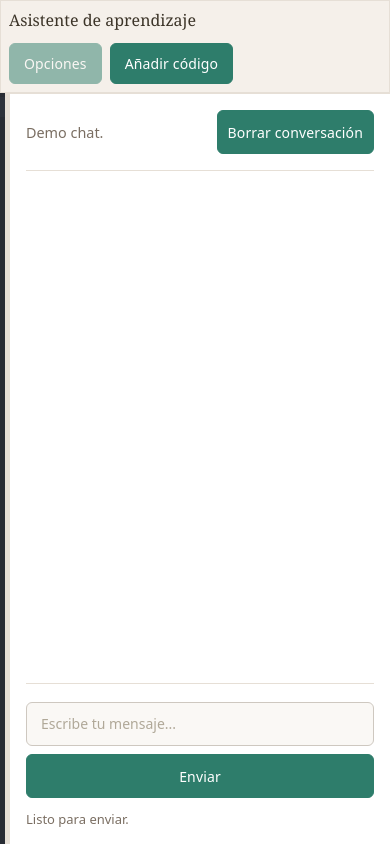
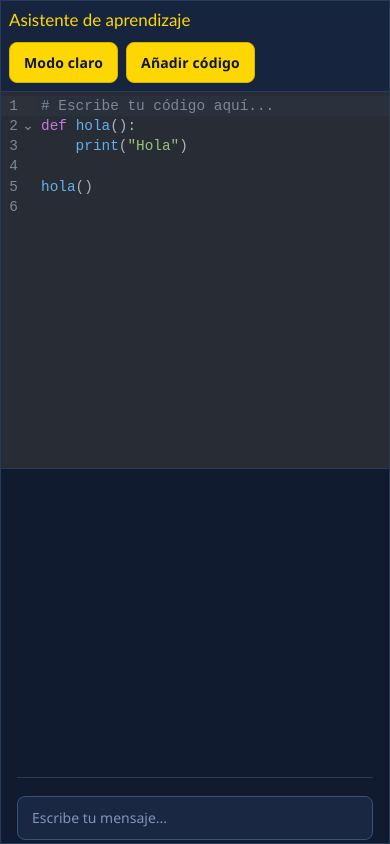
Before and after one commit to Mario-Grc/proyecto-tfg, a React (Vite) app: page / in a window 390 px wide. Built offline with nearby package versions, Linux system fonts and the light colour scheme.

Commit message:
feat(App): añadir tema claro/oscuro y cambiar paleta de colores

```diff
--- a/src/App.css
+++ b/src/App.css
@@ -3,8 +3,16 @@
    ============================ */
 .app-shell {
   height: 100vh;
+  padding: 0;
+}
+
+.workspace-frame {
+  height: 100%;
   display: grid;
   grid-template-rows: auto 1fr;
+  border: var(--border-width) solid var(--color-border-soft);
+  background: var(--color-bg-panel);
+  box-shadow: 0 14px 30px var(--color-shadow-soft);
 }
 
 .topbar {
@@ -13,13 +21,13 @@
   justify-content: space-between;
   gap: var(--space-5);
   background: var(--color-bg-surface);
-  border: var(--border-width) solid var(--color-border-soft);
+  border-bottom: var(--border-width) solid var(--color-border-soft);
   padding: var(--space-4) var(--space-5);
 }
 
 .topbar-title {
   font-family: var(--font-family-heading);
-  font-size: 1rem;
+  font-size: 1.06rem;
   color: var(--color-text-heading);
 }
 
@@ -38,6 +46,7 @@
 .app-layout {
   display: flex;
   overflow: hidden;
+  min-height: 0;
 }
 
 /* ============================
@@ -65,7 +74,7 @@
    Handle de redimensionado
    ============================ */
 .resize-handle {
-  width: 5px;
+  width: 6px;
   flex-shrink: 0;
   background: var(--color-border-soft);
   cursor: col-resize;
@@ -74,13 +83,13 @@
 }
 
 .resize-handle::after {
-  content: '';
+  content: "";
   position: absolute;
   inset: 0 -4px;
 }
 
 .resize-handle:hover {
-  background: var(--color-bg-accent);
+  background: var(--color-tertiary);
 }
 
 /* ============================
@@ -93,6 +102,7 @@
   padding: var(--space-5);
   overflow: hidden;
   background: var(--color-bg-panel);
+  border-left: var(--border-width) solid var(--color-border-soft);
 }
 
 /* ============================
@@ -160,33 +170,36 @@
 
 .user-message {
   white-space: pre-wrap;
-  background: var(--color-bg-accent);
-  color: var(--color-text-inverse);
+  background: var(--color-primary);
+  color: var(--color-text-on-primary);
   border-radius: var(--radius-message-user);
   align-self: flex-end;
 }
 
 .llm-message {
   background: var(--color-bg-message);
+  border: var(--border-width) solid var(--color-border-soft);
   border-radius: var(--radius-message-llm);
   align-self: flex-start;
   color: var(--color-text-base);
 }
 
-/* Markdown dentro de mensajes LLM */
 .llm-message p {
   margin: 0 0 0.5em 0;
 }
+
 .llm-message p:last-child {
   margin-bottom: 0;
 }
+
 .llm-message ul,
 .llm-message ol {
   margin: 0.4em 0;
   padding-left: 1.4em;
 }
+
 .llm-message pre {
-  background: var(--color-bg-app);
+  background: var(--color-bg-code-block);
   color: var(--color-text-code);
   border-radius: var(--radius-md);
   padding: var(--space-4) var(--space-5);
@@ -194,21 +207,25 @@
   font-size: var(--font-size-code);
   margin: 0.5em 0;
 }
+
 .llm-message code {
   font-family: var(--font-family-mono);
   font-size: 0.875em;
 }
+
 .llm-message pre code {
   background: none;
   padding: 0;
   color: inherit;
 }
+
 .llm-message :not(pre) > code {
   background: var(--color-bg-code-inline);
   border-radius: var(--radius-sm);
   padding: 1px var(--space-1);
   color: var(--color-text-base);
 }
+
 .llm-message blockquote {
   border-left: var(--border-strong) solid var(--color-border-muted);
   margin: 0.5em 0;
@@ -275,21 +292,21 @@ textarea::placeholder {
 textarea:focus,
 button:focus-visible {
   outline: none;
-  border-color: var(--color-bg-accent);
+  border-color: var(--color-tertiary);
+  box-shadow: 0 0 0 3px var(--color-focus-ring);
 }
 
 button {
   cursor: pointer;
-  background: var(--color-bg-accent);
-  color: var(--color-text-inverse);
-  border-color: var(--color-bg-accent);
-  font-weight: 500;
+  background: var(--color-primary);
+  color: var(--color-text-on-primary);
+  border-color: var(--color-primary-border);
+  font-weight: 600;
   letter-spacing: 0.01em;
 }
 
 button:hover:not(:disabled) {
-  background: var(--color-bg-accent-hover);
-  border-color: var(--color-bg-accent-hover);
+  filter: brightness(1.03);
 }
 
 button:disabled {
@@ -310,17 +327,27 @@ button:disabled {
    Responsive
    ============================ */
 @media (max-width: 768px) {
+  .app-shell {
+    padding: 0;
+  }
+
   .topbar {
     flex-wrap: wrap;
     padding: var(--space-3);
   }
 
   .app-layout {
+    display: grid;
     grid-template-columns: 1fr;
     grid-template-rows: 1fr 1fr;
   }
 
+  .resize-handle {
+    display: none;
+  }
+
   .chat-panel {
+    width: auto !important;
     border-left: none;
     border-top: var(--border-width) solid var(--color-border-soft);
     padding: var(--space-7);
--- a/src/App.tsx
+++ b/src/App.tsx
@@ -11,6 +11,8 @@ interface Message {
     text: string;
     type: "user" | "llm";
 }
+
+type ThemeMode = "dark" | "light";
 
 // prompt inicial del sistema
 const SYSTEM_PROMPT: ConversationMessage = { role: "system", content: "Eres un asistente útil y breve." };
@@ -29,6 +31,7 @@ function App() {
     const [status, setStatus] = useState("Listo para enviar.");
     const [loading, setLoading] = useState(false);
     const [inputText, setInputText] = useState("");
+    const [themeMode, setThemeMode] = useState<ThemeMode>(() => loadFromStorage<ThemeMode>("theme_mode", "dark"));
 
     const [chatWidth, setChatWidth] = useState<number>(() => {
         const savedAndParsed = Number(localStorage.getItem("chat_panel_width"));
@@ -89,6 +92,11 @@ function App() {
         localStorage.setItem("full_conversation", JSON.stringify(conversationRef.current));
         localStorage.setItem("next_message_id", JSON.stringify(nextIdRef.current));
     }, [messages]);
+
+    useEffect(() => {
+        document.documentElement.setAttribute("data-theme", themeMode);
+        localStorage.setItem("theme_mode", JSON.stringify(themeMode));
+    }, [themeMode]);
 
     async function handleSend(text: string) {
         const userId = nextIdRef.current++;
@@ -196,12 +204,19 @@ function App() {
         setStatus("Conversación borrada.");
     }
 
+    function toggleTheme() {
+        setThemeMode((prev) => (prev === "dark" ? "light" : "dark"));
+    }
+
     return (
         <div className="app-shell">
+            <div className="workspace-frame">
                 <header className="topbar">
                     <div className="topbar-title">Asistente de aprendizaje</div>
                     <div className="topbar-actions">
-                    <button type="button" disabled>Opciones</button>
+                        <button type="button" onClick={toggleTheme}>
+                            {themeMode === "dark" ? "Modo claro" : "Modo oscuro"}
+                        </button>
                         <button type="button" onClick={insertCodeIntoPrompt} disabled={loading} title="Alt+Shift+L">Añadir código</button>
                     </div>
                 </header>
@@ -237,6 +252,7 @@ function App() {
                     </aside>
                 </div>
             </div>
+        </div>
     );
 }
 
--- a/src/index.css
+++ b/src/index.css
@@ -1,38 +1,48 @@
-/* Reset global mínimo */
+/* Reset global minimo */
 *,
 *::before,
 *::after {
     box-sizing: border-box;
 }
 
-:root {
-    --font-family-base: system-ui, -apple-system, 'Helvetica Neue', sans-serif;
-    --font-family-heading: Georgia, 'Times New Roman', serif;
-    --font-family-mono: 'Cascadia Code', 'Fira Code', 'Consolas', monospace;
+:root,
+html[data-theme="dark"] {
+    --font-family-base: "Segoe UI", "Helvetica Neue", sans-serif;
+    --font-family-heading: "Trebuchet MS", "Segoe UI", sans-serif;
+    --font-family-mono: "Cascadia Code", "Fira Code", "Consolas", monospace;
 
-    --color-bg-app: #1e1e1e;
-    --color-bg-panel: #ffffff;
-    --color-bg-surface: #f5f0ea;
-    --color-bg-surface-muted: #faf8f5;
-    --color-bg-message: #eeebe5;
-    --color-bg-code-inline: #e4e0d8;
-    --color-bg-danger-soft: #fdf0ee;
-    --color-bg-table-header: rgb(182, 182, 182);
-    --color-bg-accent: #2e7d6b;
-    --color-bg-accent-hover: #255f53;
+    /* Paleta pato de goma */
+    --color-primary: #ffd700;
+    --color-secondary: #334155;
+    --color-tertiary: #38bdf8;
+    --color-neutral: #0f172a;
 
-    --color-text-base: #1c1c1c;
-    --color-text-heading: #3c3428;
-    --color-text-muted: #7a6e62;
-    --color-text-inverse: #ffffff;
-    --color-text-code: #d4d4d4;
-    --color-text-danger: #c0392b;
-    --color-text-placeholder: #b0a898;
+    --color-bg-app: #0f172a;
+    --color-bg-panel: #111b30;
+    --color-bg-surface: #17243d;
+    --color-bg-surface-muted: #1a2742;
+    --color-bg-message: #1b2944;
+    --color-bg-code-inline: #223657;
+    --color-bg-code-block: #0b1220;
+    --color-bg-danger-soft: #43232a;
+    --color-bg-table-header: #24324a;
 
-    --color-border-soft: #e6dfd6;
-    --color-border-muted: #cec8c0;
-    --color-border-danger: #f0c0b8;
-    --color-border-table: #555;
+    --color-text-base: #e2ebff;
+    --color-text-heading: #ffd700;
+    --color-text-muted: #9eb4d6;
+    --color-text-inverse: #0f172a;
+    --color-text-code: #d8e6ff;
+    --color-text-danger: #ffb3b3;
+    --color-text-placeholder: #7f94b6;
+    --color-text-on-primary: #0f172a;
+
+    --color-border-soft: #273a5a;
+    --color-border-muted: #365178;
+    --color-border-danger: #74404b;
+    --color-border-table: #3a557e;
+    --color-primary-border: #d6b400;
+    --color-shadow-soft: rgba(4, 10, 22, 0.45);
+    --color-focus-ring: rgba(56, 189, 248, 0.25);
 
     --space-1: 4px;
     --space-2: 6px;
@@ -44,8 +54,9 @@
     --space-8: 18px;
 
     --radius-sm: 3px;
-    --radius-md: 6px;
-    --radius-lg: 16px;
+    --radius-md: 8px;
+    --radius-lg: 14px;
+    --radius-xl: 20px;
     --radius-message-user: var(--radius-lg) var(--space-1) var(--radius-lg) var(--radius-lg);
     --radius-message-llm: var(--space-1) var(--radius-lg) var(--radius-lg) var(--radius-lg);
 
@@ -69,10 +80,42 @@
     --border-strong: 3px;
 }
 
+html[data-theme="light"] {
+    --color-bg-app: #eef4ff;
+    --color-bg-panel: #ffffff;
+    --color-bg-surface: #f7faff;
+    --color-bg-surface-muted: #f4f8ff;
+    --color-bg-message: #f0f5ff;
+    --color-bg-code-inline: #e7efff;
+    --color-bg-code-block: #11203a;
+    --color-bg-danger-soft: #feeef0;
+    --color-bg-table-header: #dde9ff;
+
+    --color-text-base: #1b2a46;
+    --color-text-heading: #1a2b49;
+    --color-text-muted: #5e7399;
+    --color-text-inverse: #ffffff;
+    --color-text-code: #dce9ff;
+    --color-text-danger: #bf4254;
+    --color-text-placeholder: #7e8ead;
+    --color-text-on-primary: #0f172a;
+
+    --color-border-soft: #d7e1f2;
+    --color-border-muted: #b9c8e3;
+    --color-border-danger: #f0c2cb;
+    --color-border-table: #9cb2d8;
+    --color-primary-border: #e0bf00;
+    --color-shadow-soft: rgba(20, 39, 76, 0.12);
+    --color-focus-ring: rgba(56, 189, 248, 0.24);
+}
+
 body {
     margin: 0;
     min-height: 100vh;
-    background: var(--color-bg-app);
+    background:
+        radial-gradient(circle at 10% 8%, rgba(56, 189, 248, 0.16), transparent 30%),
+        radial-gradient(circle at 86% 0%, rgba(255, 215, 0, 0.16), transparent 25%),
+        var(--color-bg-app);
     color: var(--color-text-base);
     font-family: var(--font-family-base);
     overflow: hidden;
```
Lines whose indentation alone changed are shown as unchanged.
